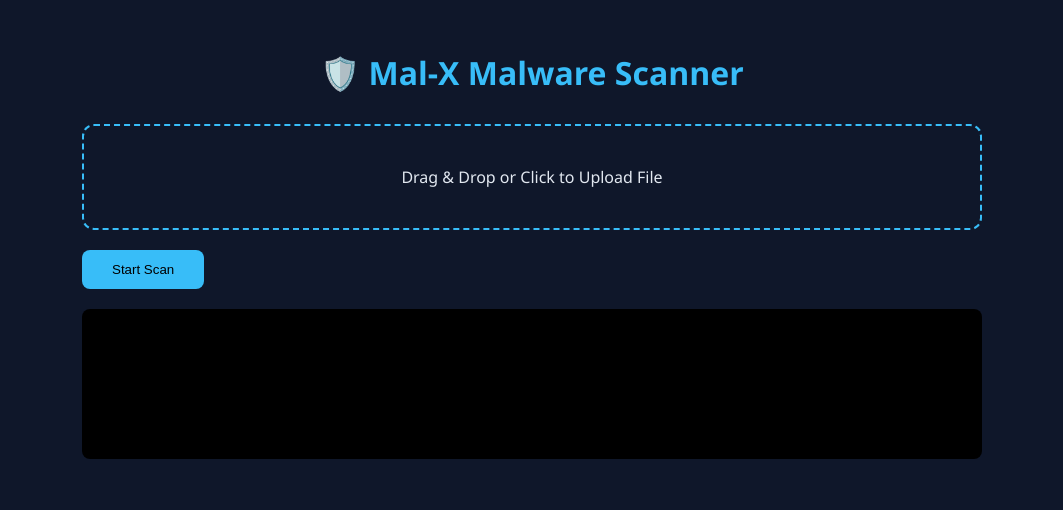
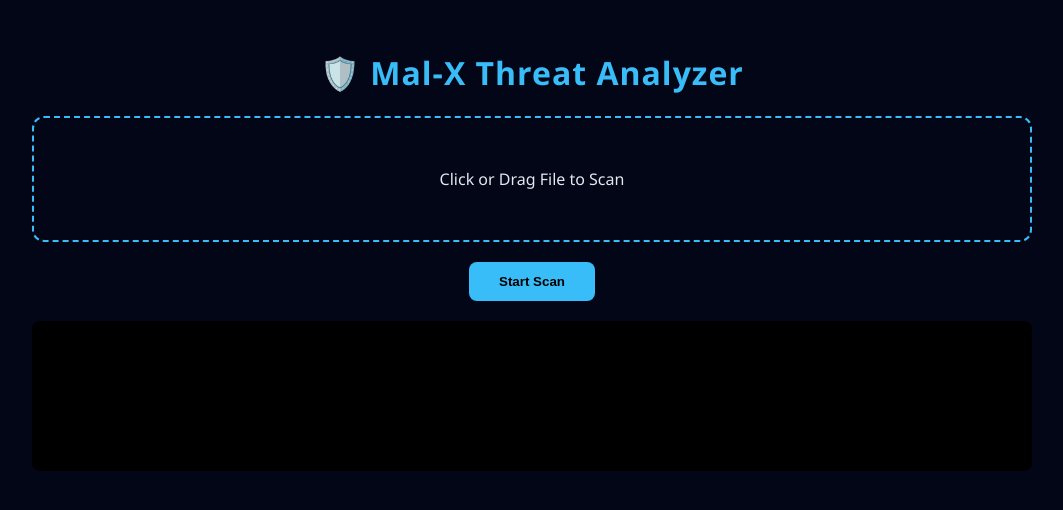
Before and after one commit to Adarsh-x-0210/Mal-X, a Flask app: page / in a window 1280 px wide. Shown: the top 510 px of the page, without its empty margins (108-1171 px from the left). Run offline with Flask 3, Linux system fonts and the light colour scheme.

Commit message:
UI changes

```diff
--- a/templates/index.html
+++ b/templates/index.html
@@ -6,12 +6,12 @@
         body {
             margin: 0;
             font-family: 'Segoe UI';
-            background: #0f172a;
+            background: #020617;
             color: #e2e8f0;
         }
 
         .container {
-            max-width: 900px;
+            max-width: 1000px;
             margin: auto;
             padding: 30px;
         }
@@ -19,27 +19,54 @@
         h1 {
             text-align: center;
             color: #38bdf8;
+            letter-spacing: 1px;
         }
 
+        /* Upload */
         .upload-area {
             border: 2px dashed #38bdf8;
-            padding: 40px;
+            padding: 50px;
             text-align: center;
             border-radius: 12px;
             cursor: pointer;
-            margin-top: 30px;
+            transition: 0.3s;
         }
 
+        .upload-area:hover {
+            background: #0f172a;
+        }
+
+        /* Button */
         .btn {
+            display: block;
+            margin: 20px auto;
             background: #38bdf8;
             color: black;
             padding: 12px 30px;
+            border-radius: 8px;
+            cursor: pointer;
             border: none;
-            border-radius: 8px;
-            margin-top: 20px;
-            cursor: pointer;
+            font-weight: bold;
         }
 
+        /* Progress */
+        .progress {
+            height: 8px;
+            background: #1e293b;
+            border-radius: 5px;
+            overflow: hidden;
+            margin-top: 15px;
+            display: none;
+        }
+
+        .progress-bar {
+            height: 100%;
+            width: 0%;
+            background: #38bdf8;
+            transition: width 0.4s ease;
+        }
+
+        /* Logs */
         .logs {
             background: black;
             padding: 15px;
@@ -50,75 +77,120 @@
             border-radius: 8px;
         }
 
+        /* Cards */
+        .card {
+            background: #0f172a;
+            padding: 15px;
+            margin-top: 15px;
+            border-radius: 10px;
+            box-shadow: 0 0 10px rgba(56,189,248,0.2);
+        }
+
+        .grid {
+            display: grid;
+            grid-template-columns: 1fr 1fr;
+            gap: 15px;
+        }
+
+        /* Result */
         .result {
             margin-top: 30px;
             padding: 20px;
-            border-radius: 10px;
+            border-radius: 12px;
         }
 
-        .safe { background: #052e16; }
-        .danger { background: #450a0a; }
+        .safe { border-left: 5px solid #22c55e; }
+        .danger { border-left: 5px solid #ef4444; }
 
+        /* Badges */
         .badge {
             padding: 5px 10px;
             border-radius: 6px;
+            font-size: 0.9em;
         }
 
-        .low { background: green; }
-        .medium { background: orange; }
-        .high { background: red; }
-        .critical { background: darkred; }
+        .low { background: #22c55e; }
+        .medium { background: #f59e0b; }
+        .high { background: #ef4444; }
+        .critical { background: #7f1d1d; }
 
-        .card {
+        /* Indicator tags */
+        .tag {
+            display: inline-block;
             background: #1e293b;
-            padding: 15px;
-            margin-top: 10px;
-            border-radius: 8px;
+            padding: 5px 10px;
+            border-radius: 6px;
+            margin: 3px;
+            font-size: 0.85em;
         }
+
     </style>
 </head>
+
 <body>
 
 <div class="container">
-    <h1>🛡️ Mal-X Malware Scanner</h1>
 
-    <div class="upload-area" onclick="fileInput.click()" id="uploadArea">
-        Drag & Drop or Click to Upload File
+    <h1>🛡️ Mal-X Threat Analyzer</h1>
+
+    <div class="upload-area" onclick="fileInput.click()">
+        Click or Drag File to Scan
         <input type="file" id="fileInput" hidden>
     </div>
 
     <button class="btn" onclick="scanFile()" id="scanBtn" disabled>Start Scan</button>
 
+    <div class="progress" id="progress">
+        <div class="progress-bar" id="bar"></div>
+    </div>
+
     <div class="logs" id="logs"></div>
 
     <div id="result"></div>
+
 </div>
 
 <script>
+
 let file;
-
 const fileInput = document.getElementById('fileInput');
 const scanBtn = document.getElementById('scanBtn');
 const logs = document.getElementById('logs');
+const progress = document.getElementById('progress');
+const bar = document.getElementById('bar');
 
 fileInput.addEventListener('change', e => {
     file = e.target.files[0];
     scanBtn.disabled = false;
-    log(`Selected: ${file.name}`);
+    log("File selected: " + file.name);
 });
 
 function log(msg){
-    logs.innerHTML += `[+] ${msg}<br>`;
+    logs.innerHTML += "[+] " + msg + "<br>";
     logs.scrollTop = logs.scrollHeight;
+}
+
+function animateProgress(){
+    progress.style.display = "block";
+    let width = 0;
+    let interval = setInterval(() => {
+        width += 10;
+        bar.style.width = width + "%";
+        if(width >= 100) clearInterval(interval);
+    }, 200);
 }
 
 function scanFile(){
     if(!file) return;
 
     logs.innerHTML = "";
-    log("Uploading file...");
-    log("Calculating hashes...");
-    log("Analyzing content...");
+    bar.style.width = "0%";
+
+    log("Uploading...");
+    log("Hashing...");
+    log("Analyzing patterns...");
+
+    animateProgress();
 
     const formData = new FormData();
     formData.append('file', file);
@@ -135,40 +207,47 @@ function scanFile(){
 }
 
 function showResult(data){
-    const resultDiv = document.getElementById('result');
 
     const risk = data.verdict.risk.toLowerCase();
 
-    resultDiv.innerHTML = `
+    document.getElementById('result').innerHTML = `
         <div class="result ${data.verdict.malicious ? 'danger' : 'safe'}">
 
             <h2>${data.verdict.malicious ? '❌ Threat Detected' : '✅ File Safe'}</h2>
 
-            <div class="card">
-                <b>File:</b> ${data.file.name}<br>
-                <b>Size:</b> ${(data.file.size/1024).toFixed(2)} KB<br>
-                <b>Extension:</b> ${data.file.extension}
+            <div class="grid">
+
+                <div class="card">
+                    <b>File Info</b><br>
+                    Name: ${data.file.name}<br>
+                    Size: ${(data.file.size/1024).toFixed(2)} KB<br>
+                    Extension: ${data.file.extension}
+                </div>
+
+                <div class="card">
+                    <b>Threat Info</b><br>
+                    Risk: <span class="badge ${risk}">${data.verdict.risk}</span><br>
+                    Confidence: ${data.verdict.confidence}%<br>
+                    Score: ${data.analysis.score}
+                </div>
+
             </div>
 
             <div class="card">
-                <b>Risk:</b> <span class="badge ${risk}">${data.verdict.risk}</span><br>
-                <b>Confidence:</b> ${data.verdict.confidence}%<br>
-                <b>Score:</b> ${data.analysis.score}
+                <b>Hashes</b><br>
+                MD5: ${data.hashes.md5}<br>
+                SHA256: ${data.hashes.sha256}
             </div>
 
             <div class="card">
-                <b>MD5:</b><br>${data.hashes.md5}<br><br>
-                <b>SHA256:</b><br>${data.hashes.sha256}
-            </div>
-
-            <div class="card">
-                <b>Indicators:</b><br>
-                ${data.indicators.length ? data.indicators.join("<br>") : "None"}
+                <b>Indicators</b><br>
+                ${data.indicators.map(i => `<span class="tag">${i}</span>`).join("")}
             </div>
 
         </div>
     `;
 }
+
 </script>
 
 </body>
```
